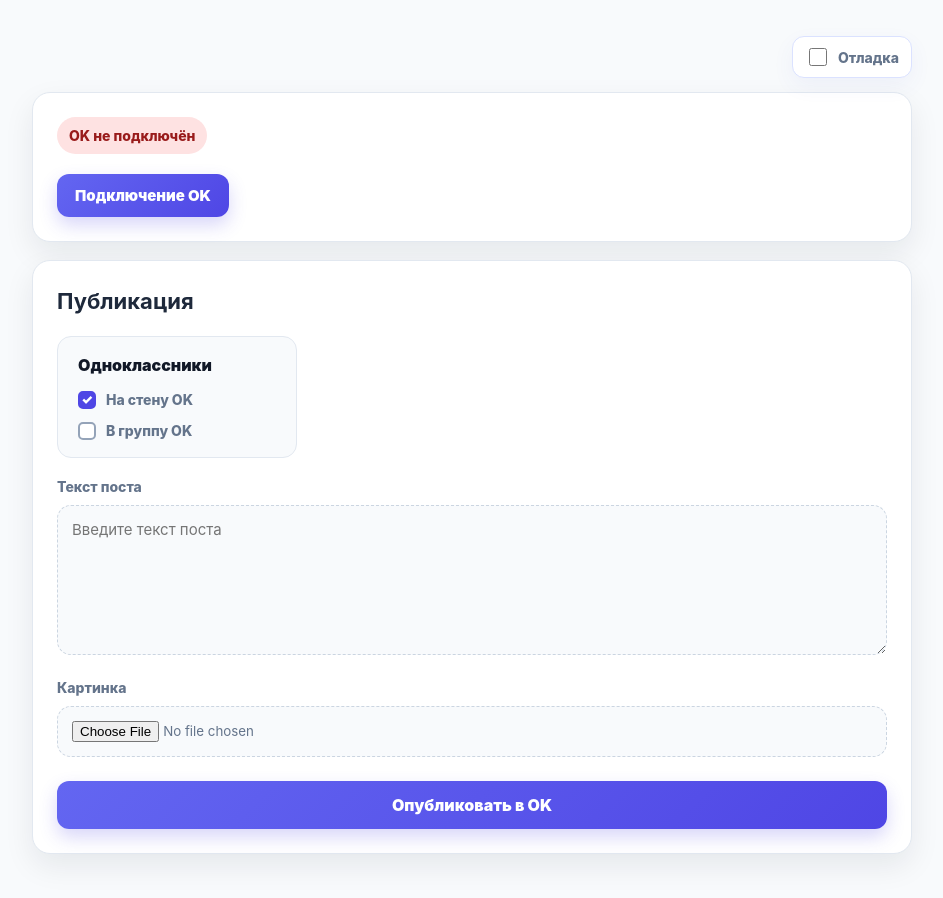
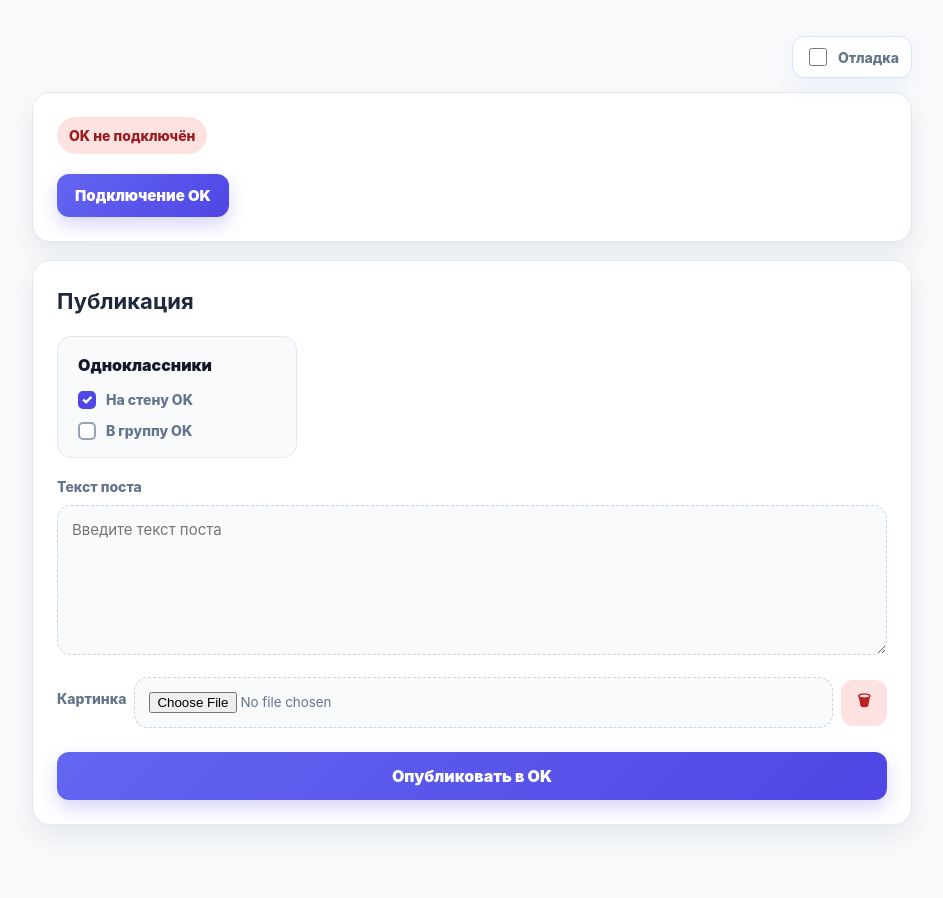
Before and after one commit to Rodeni4/Agent003, a website with bundled scripts: page src/renderer/index.html in a window 1280 px wide. Shown: the whole page, without its empty margins (168-1111 px from the left). Built offline with nearby package versions, Linux system fonts and the light colour scheme.

Commit message:
Save OK group field and add clear buttons

```diff
--- a/src/renderer/renderer.ts
+++ b/src/renderer/renderer.ts
@@ -32,10 +32,50 @@ document.addEventListener('DOMContentLoaded', () => {
   const debugMode = document.getElementById('debugMode') as HTMLInputElement | null;
   const postImage = document.getElementById('postImage') as HTMLInputElement | null;
 
+  if (postImage) {
+    const clearPostImageBtn = document.createElement('button');
+    clearPostImageBtn.type = 'button';
+    clearPostImageBtn.className = 'clear-input-btn';
+    clearPostImageBtn.title = 'Очистить картинку';
+    clearPostImageBtn.textContent = '🗑';
+
+    postImage.insertAdjacentElement('afterend', clearPostImageBtn);
+    postImage.parentElement?.classList.add('input-with-clear');
+
+    clearPostImageBtn.addEventListener('click', () => {
+      postImage.value = '';
+    });
+  }
+
   const publishToWall = document.getElementById('publishToWall') as HTMLInputElement | null;
   const publishToGroup = document.getElementById('publishToGroup') as HTMLInputElement | null;
   const okGroupField = document.getElementById('okGroupField');
   const okGroupInput = document.getElementById('okGroupInput') as HTMLInputElement | null;
+
+  const OK_GROUP_STORAGE_KEY = 'agent003.okGroupValue';
+
+  if (okGroupInput) {
+    okGroupInput.value = localStorage.getItem(OK_GROUP_STORAGE_KEY) || '';
+
+    okGroupInput.addEventListener('input', () => {
+      localStorage.setItem(OK_GROUP_STORAGE_KEY, okGroupInput.value);
+    });
+
+    const clearOkGroupBtn = document.createElement('button');
+    clearOkGroupBtn.type = 'button';
+    clearOkGroupBtn.className = 'clear-input-btn';
+    clearOkGroupBtn.title = 'Очистить группу';
+    clearOkGroupBtn.textContent = '🗑';
+
+    okGroupInput.insertAdjacentElement('afterend', clearOkGroupBtn);
+    okGroupInput.parentElement?.classList.add('input-with-clear');
+
+    clearOkGroupBtn.addEventListener('click', () => {
+      okGroupInput.value = '';
+      localStorage.removeItem(OK_GROUP_STORAGE_KEY);
+      okGroupInput.focus();
+    });
+  }
 
   const okStatusBadge = document.getElementById('okStatusBadge');
   const statusBox = document.getElementById('statusBox');
--- a/src/renderer/styles/main.css
+++ b/src/renderer/styles/main.css
@@ -369,3 +369,28 @@ input[type="file"] {
     width: 100%;
   }
 }
+
+.input-with-clear {
+  display: flex;
+  gap: 8px;
+  align-items: center;
+}
+
+.input-with-clear input {
+  flex: 1;
+}
+
+.clear-input-btn {
+  width: 46px;
+  height: 46px;
+  padding: 0;
+  border-radius: 12px;
+  background: #fee2e2;
+  color: #b91c1c;
+  box-shadow: none;
+}
+
+.clear-input-btn:hover {
+  background: #fecaca;
+  box-shadow: none;
+}
```
